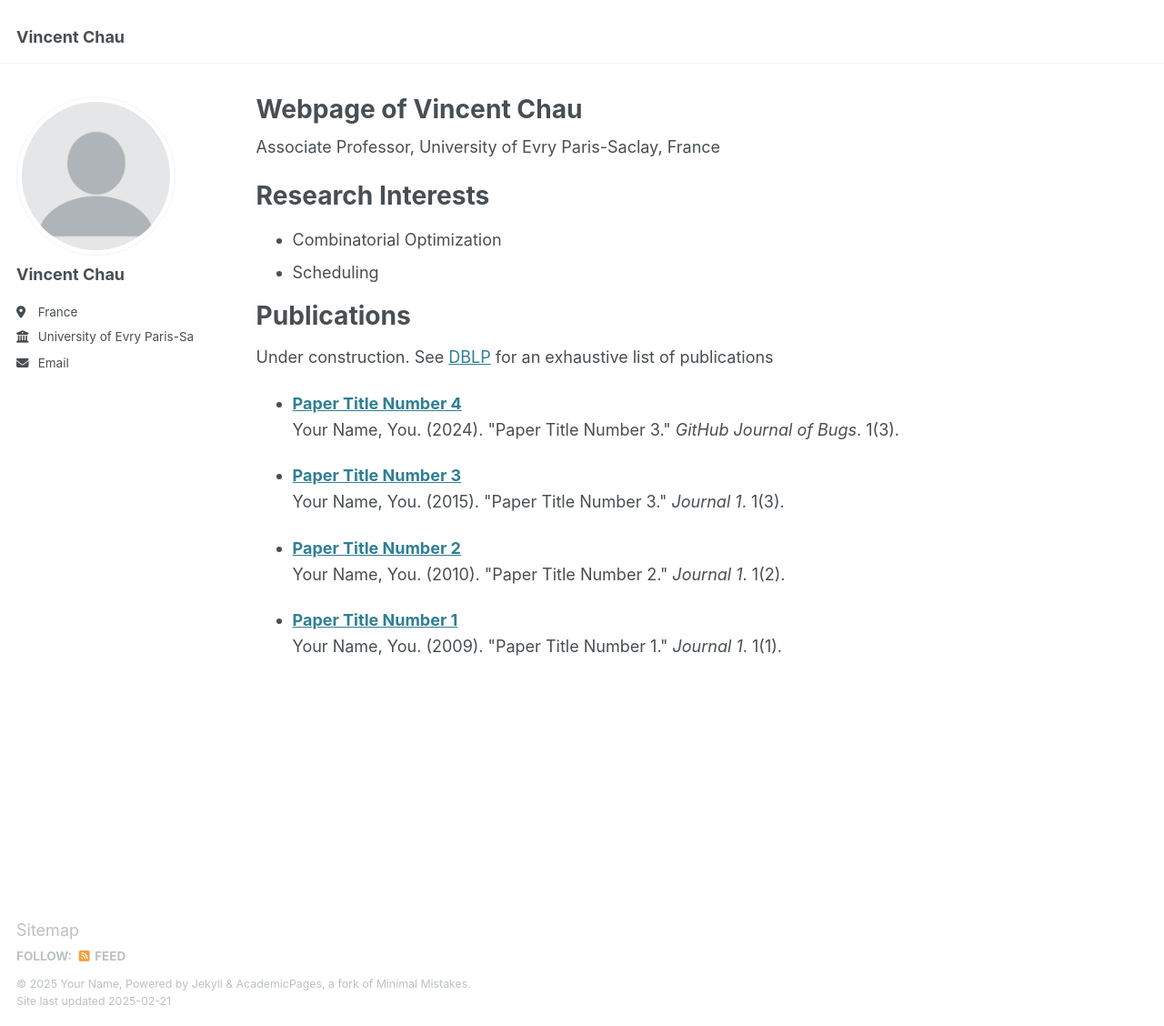
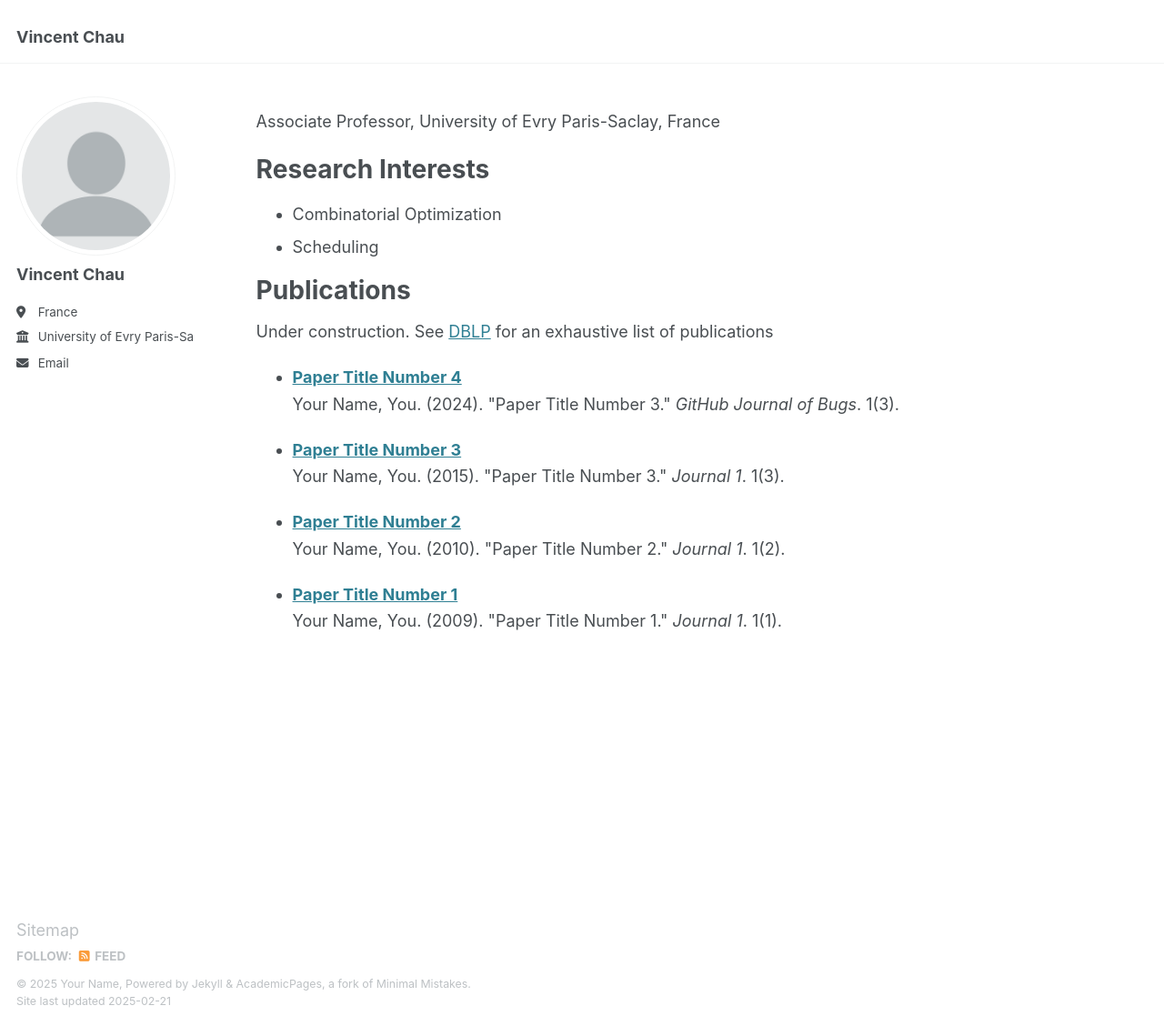
Before and after one commit to gchauv/gchauv.github.io, a Jekyll site: the page built from _pages/about.md, in a window 1280 px wide and 1128 px high. Shown: the whole window at 91% size. Built offline with Jekyll 4.4.1, drawn with Linux system fonts in a browser that asks for light colours.

Commit message:
Update about.md

```diff
--- a/_pages/about.md
+++ b/_pages/about.md
@@ -1,6 +1,6 @@
 ---
 permalink: /
-title: "Webpage of Vincent Chau"
+title: ""
 author_profile: true
 redirect_from:
   - /about/
```
